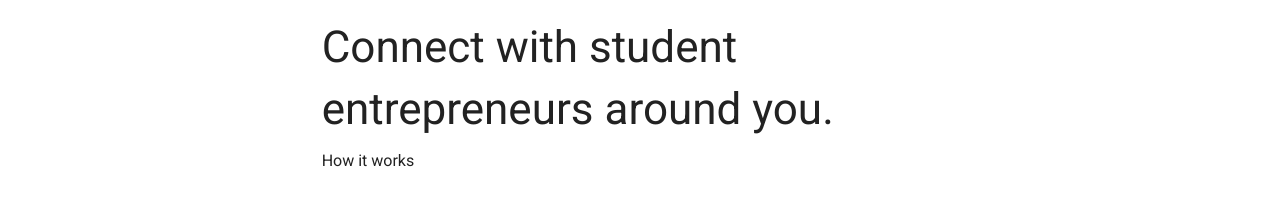
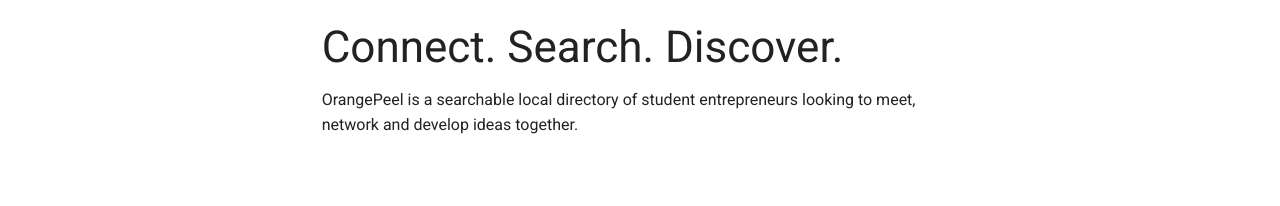
Before and after one commit to Overload119/nspire-24-startup, a website: page public/index.html in a window 1280 px wide. Shown: the part 802-1008 px from the top of the page. After the commit the page ends 976 px from the top, so only its background shows below. Drawn offline with nearby package versions, Linux system fonts and the light colour scheme; some packages are replaced by stand-ins of ours; files that its build step writes are made by us from their sources.

Commit message:
Add new copy

```diff
--- a/public/index.html
+++ b/public/index.html
@@ -29,8 +29,8 @@
   <div class="how-it-works">
     <div class="row">
       <div class="large-8 large-centered columns">
-        <h1>Connect with student entrepreneurs around you.</h1>
-        <p>How it works</p>
+        <h1>Connect. Search. Discover.</h1>
+        <p>OrangePeel is a searchable local directory of student entrepreneurs looking to meet, network and develop ideas together.</p>
       </div>
     </div>
   </div>
```
